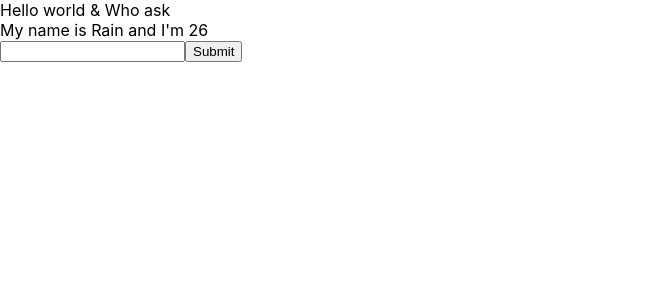
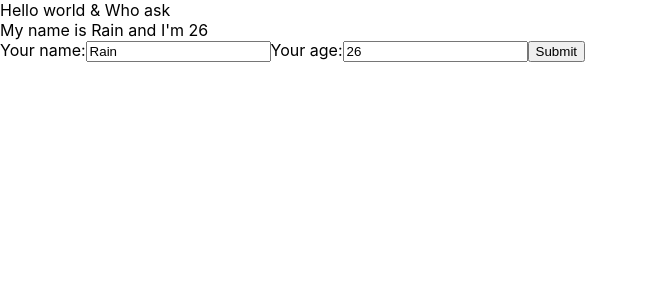
Before and after one commit to anhoang0611/react1, a React (Create React App) app: page / in a window 1280 px wide. Shown: the top 300 px of the page, without its empty margins (0-648 px from the left). Built offline with nearby package versions, Linux system fonts and the light colour scheme.

Commit message:
seperate code

```diff
--- a/src/components/MyComponent.js
+++ b/src/components/MyComponent.js
@@ -1,51 +1,13 @@
 // class component
 // function component
 import React from "react";
+import UserInfor from "./UserInfor";
 class MyComponent extends React.Component {
-
-    state = {
-        name: 'Rain',
-        address: 'Ask for help',
-        age: 26
-    };
-    handleClick(event) {
-        console.log(">> Click button")
-
-
-        // console.log("Random ", Math.floor((Math.random() * 100) + 1))
-        // merge State =>react class
-        this.setState({
-            name: 'An',
-            age: Math.floor((Math.random() * 100) + 1)
-        })
-    }
-
-    handleOnMouseOver(event) {
-        // console.log(event.pageX)
-    }
-
-    handleOnChange = (event) => {
-        this.setState({
-            name: event.target.value
-        })
-
-    }
-    handleOnSubmit = (event) => {
-        event.preventDefault();
-        console.log('mee')
-    }
     // JSX
     render() {
         return (
-
             <div>
-                My name is {this.state.name} and I'm {this.state.age}
-
-                <form onSubmit={(event) => this.handleOnSubmit(event)}>
-                    <input type="text" onChange={(event) => this.handleOnChange(event)} />
-                    <button>Submit</button>
-
-                </form>
+                <UserInfor />
             </div>
         );
     }
--- /dev/null
+++ b/src/components/UserInfor.js
@@ -0,0 +1,52 @@
+import React from "react";
+
+class UserInfor extends React.Component {
+    state = {
+        name: 'Rain',
+        address: 'Ask for help',
+        age: 26
+    };
+
+
+    handleOnChangeName = (event) => {
+        this.setState({
+            name: event.target.value
+        })
+
+    }
+    handleOnChangeAge = (event) => {
+        this.setState({
+            age: event.target.value
+        })
+
+    }
+    handleOnSubmit = (event) => {
+        event.preventDefault();
+        console.log(this.state)
+    }
+
+    render() {
+        return (
+            <div>My name is {this.state.name} and I'm {this.state.age}
+
+                <form onSubmit={(event) => this.handleOnSubmit(event)}>
+                    <label>Your name:</label>
+                    <input
+
+                        value={this.state.name}
+                        type="text"
+                        onChange={(event) => this.handleOnChangeName(event)} />
+                    <label>Your age:</label>
+                    <input
+
+                        value={this.state.age}
+                        type="text"
+                        onChange={(event) => this.handleOnChangeAge(event)} />
+                    <button>Submit</button>
+
+                </form></div>
+        )
+    }
+}
+
+export default UserInfor;
```
